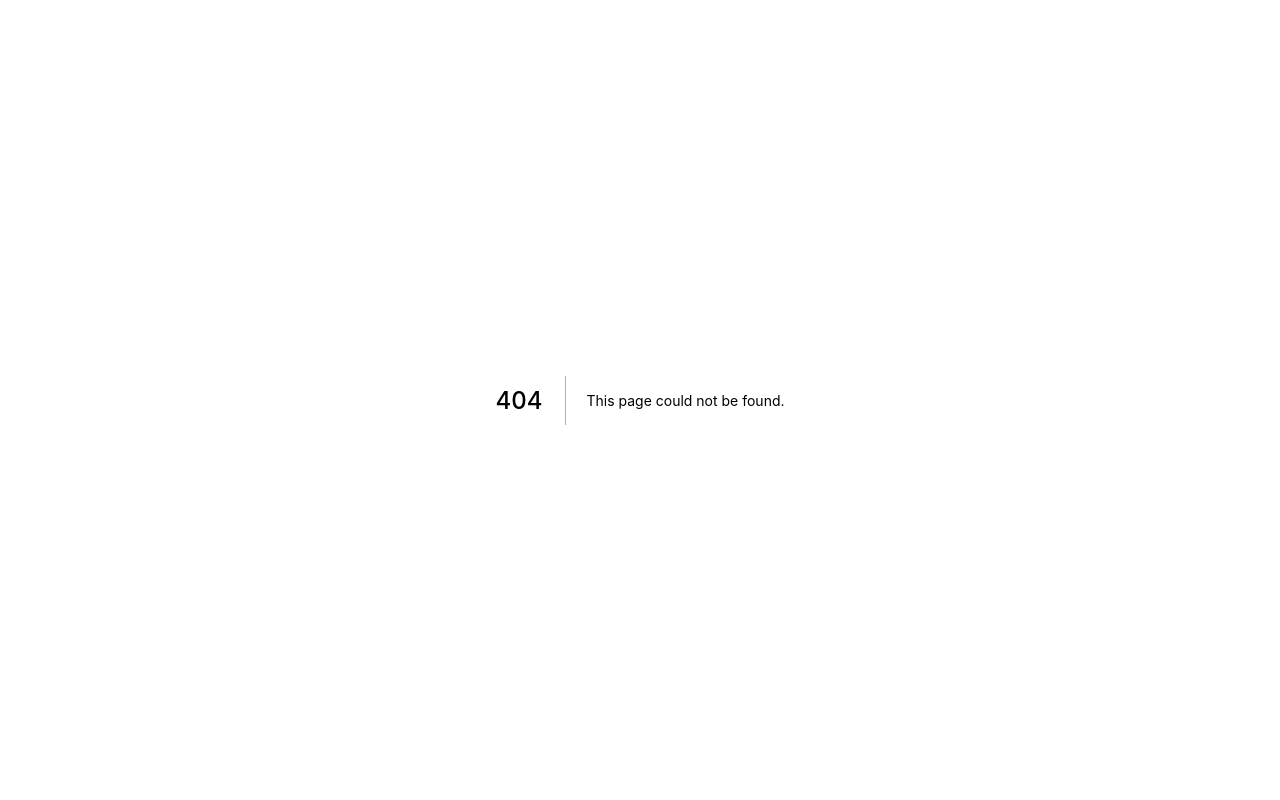
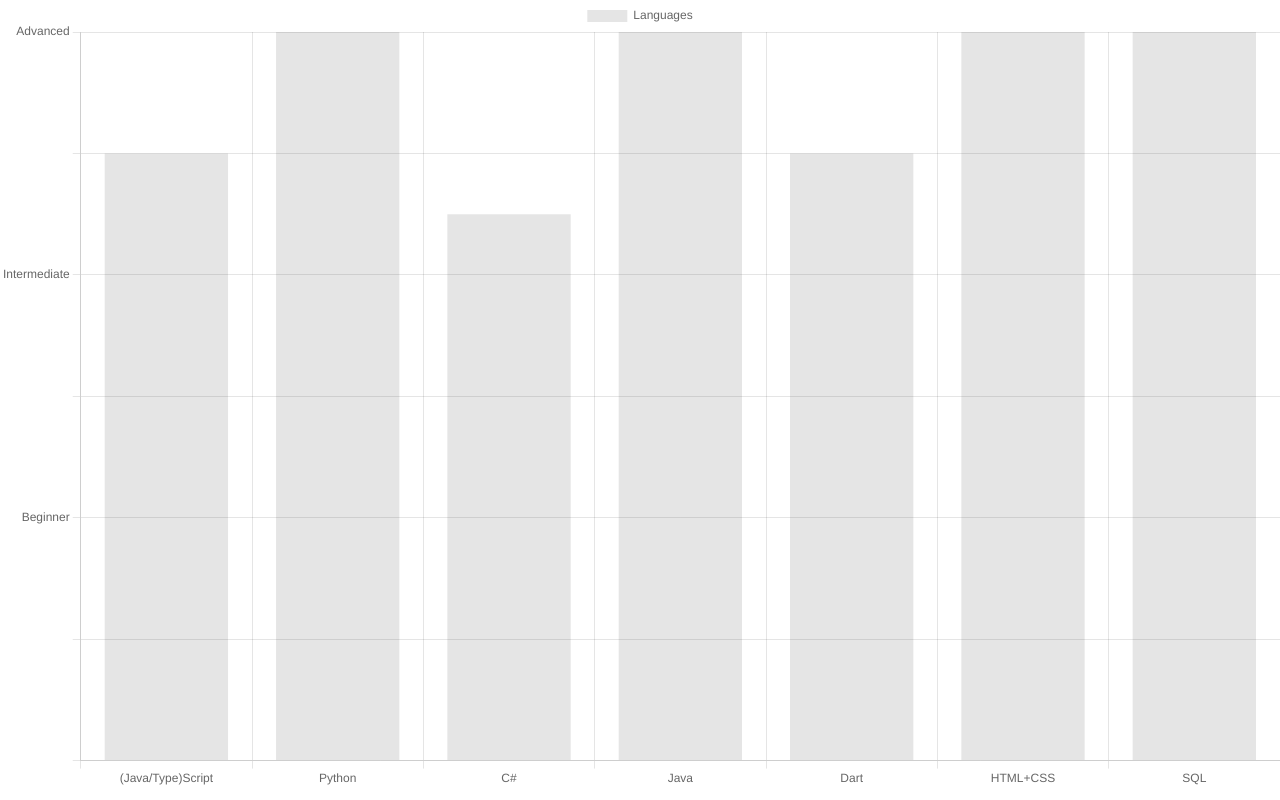
Before and after one commit to RangerVinven/Old-Old-Portfolio, a Next.js app: page /components/BarChart in a window 1280 px wide. Before the commit this address had no page. Built offline with nearby package versions, Linux system fonts and the light colour scheme.

Commit message:
Added a barchart for Languages

```diff
--- /dev/null
+++ b/pages/components/BarChart.tsx
@@ -0,0 +1,62 @@
+import Chart from 'chart.js/auto';
+import { Bar } from 'react-chartjs-2';
+
+import {
+    Chart as ChartJS,
+    CategoryScale,
+    LinearScale,
+    PointElement,
+    LineElement,
+    Title,
+    Tooltip,
+    Legend,
+    Filler
+} from "chart.js";
+
+export default function BarChart() {
+
+    Chart.register(
+        CategoryScale,
+        LinearScale,
+        PointElement,
+        LineElement,
+        Title,
+        Tooltip,
+        Legend,
+        Filler
+    )
+
+    return (
+        <div>
+            <Bar
+            height={370}
+            width={600}
+            options={{
+                scales: {
+                    y: {
+                        ticks: {
+                            callback: function(value, index, values) {
+                                if(value === 1) {
+                                    return "Beginner";
+                                } else if(value === 2) {
+                                    return "Intermediate";
+                                } else if(value === 3) {
+                                    return "Advanced";
+                                } else {
+                                    return ""
+                                }
+                            }
+                        }
+                    }
+                }
+            }}
+            data={{
+                labels: ['(Java/Type)Script', 'Python', 'C#', 'Java', 'Dart', 'HTML+CSS', 'SQL'],
+                datasets: [{
+                    label: 'Languages',
+                    data: [2.5, 3, 2.25, 3, 2.5, 3, 3],
+                }]
+            }} />
+        </div>
+    )
+}
```
